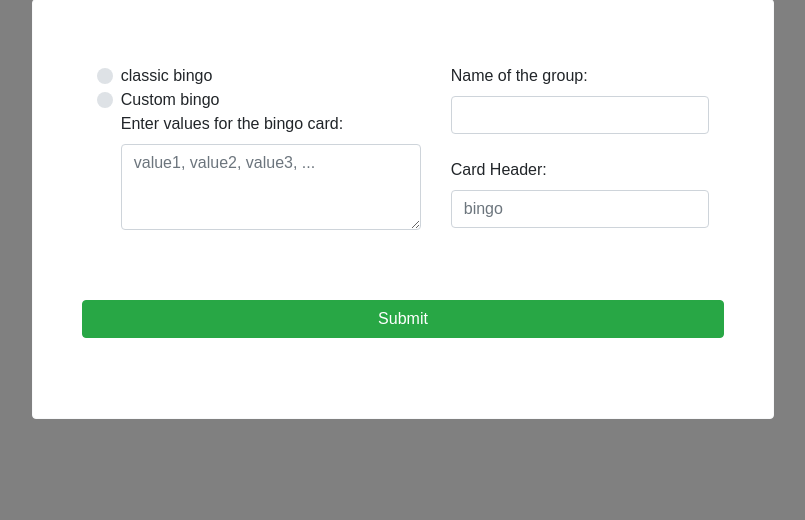
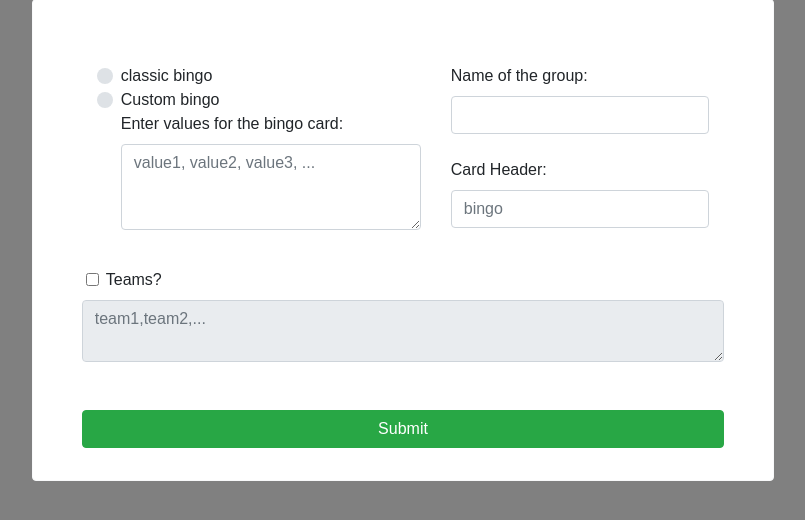
Before and after one commit to rjarsenault1101/bingo, a Django app: template templates/init.html in a window 1280 px wide. Shown: the part 105-625 px from the top of the page, without its empty margins (237-1042 px from the left). Run offline with Django 3.2, Linux system fonts and the light colour scheme; the template is opened without the code that fills it, so the values that code supplies are empty; some libraries are stand-ins or nearby versions.

Commit message:
adding teams to init

```diff
--- a/init/models.py
+++ b/init/models.py
@@ -3,3 +3,6 @@ from django.db import models
 # Create your models here.
 class Callable(models.Model):
     value = models.CharField(max_length=50)
+
+class Team(models.Model):
+    value = models.CharField(max_length=50)
--- a/init/views.py
+++ b/init/views.py
@@ -1,8 +1,14 @@
 from django.shortcuts import render
 from .models import Callable
 from django.http import JsonResponse
+from django.contrib.admin.views.decorators import staff_member_required
 
+@staff_member_required
 def index(request):
+    if request.method == 'POST':
+        teams = request.POST['teamsbox'];
+        print(teams)
+        return render(request, 'caller.html')
     return render(request, 'init.html')
 
 # Create your views here.
--- a/templates/init.html
+++ b/templates/init.html
@@ -5,7 +5,6 @@
 <script>
     $(document).ready(function() {
         $('input:radio[name="bingo"]').change(function() {
-            console.log($(this).val())
             if ($(this).val() == 'classic') {
                 $("#customtextarea").prop("disabled", true);
             } else {
@@ -13,8 +12,6 @@
             }
         });
         $('#initform').submit(function(event) {
-            console.log($("input:radio[name='bingo']").val())
-            return false;
             if( $("input:radio[name='bingo']").val() == 'custom') {
 
                 const values = $("#customtextarea").val();
@@ -26,14 +23,22 @@
             }
             return true;
         })
+        $('input:checkbox[name="teams"]').change(function() {
+            if($(this).is(":checked")) {
+                $("#teamsbox").prop("disabled", false);
+            } else {
+                $("#teamsbox").prop("disabled", true);
+            }
+        })
     })
 </script>
 <div class="container">
 	<div class="row d-flex justify-content-center p-5 ">
 		<form id="initform" method="POST" class="border border-light p-3 mb-5 bg-white rounded">
             {% csrf_token %}
-			<div class="form-group p-5">
+			<div class="form-group px-5 pt-5">
                 <div class="row">
+                    <div class="input-group">
                         <div class="col">
                             <div class="custom-control custom-radio">
                                 <input type="radio" id="classic" name="bingo" value="classic" class="custom-control-input">
@@ -53,8 +58,14 @@
                             <input type="text" class="form-control mb-4" placeholder="bingo" name="cardheader" >
                         </div>
                     </div>
-                <div class="row pt-5">
-                	<input type="submit" class="btn btn-success btn-rounded btn-block" id="enterName"/>
+                </div>
+                <div class="row pt-3">
+                    <div class="input-group ml-4">
+                        <input type="checkbox" id="teams" name="teams" class="form-check-input">
+                        <label for="teams">Teams?</label>
+                    </div>
+                    <textarea name="teamsbox" disabled class="form-control" id="teamsbox" placeholder="team1,team2,..."></textarea>
+                	<input type="submit" class="btn btn-success btn-rounded btn-block mt-5" id="enterName"/>
                 </div>
 			</div>
 		</form>
```
Lines whose indentation alone changed are shown as unchanged.
